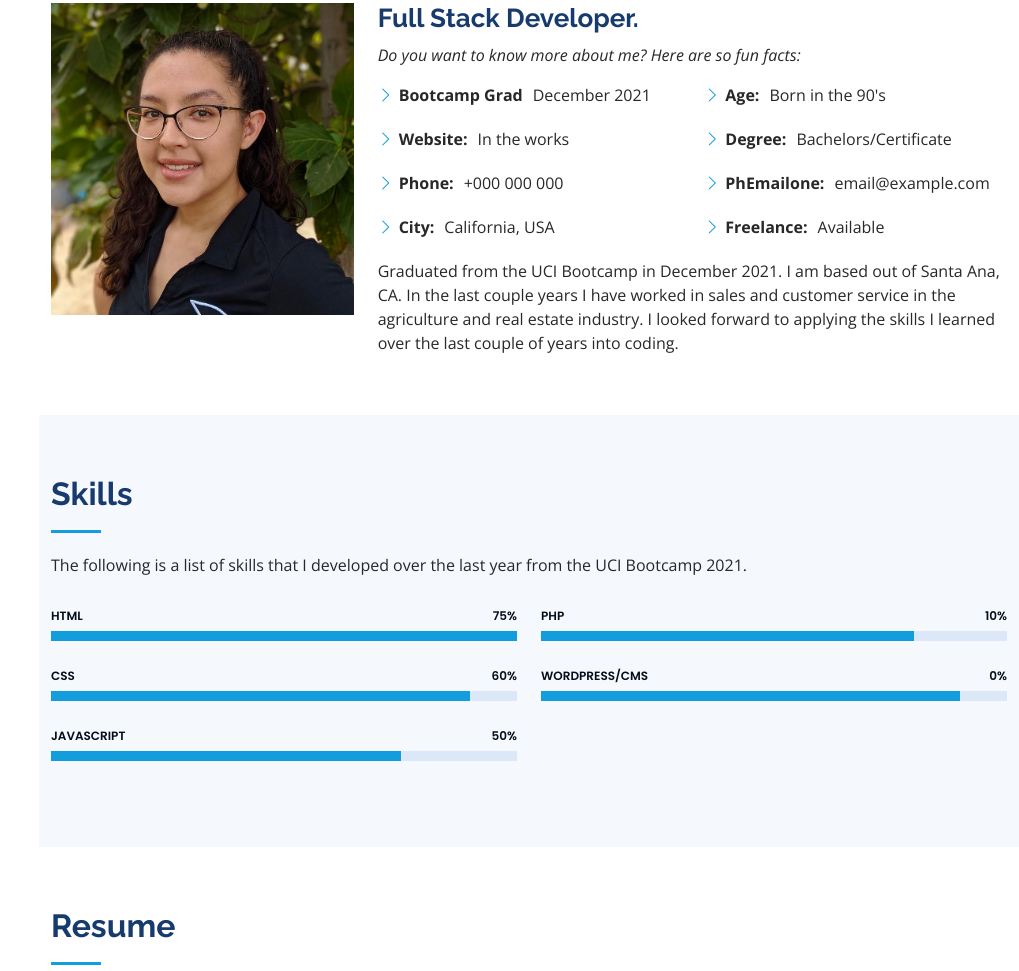
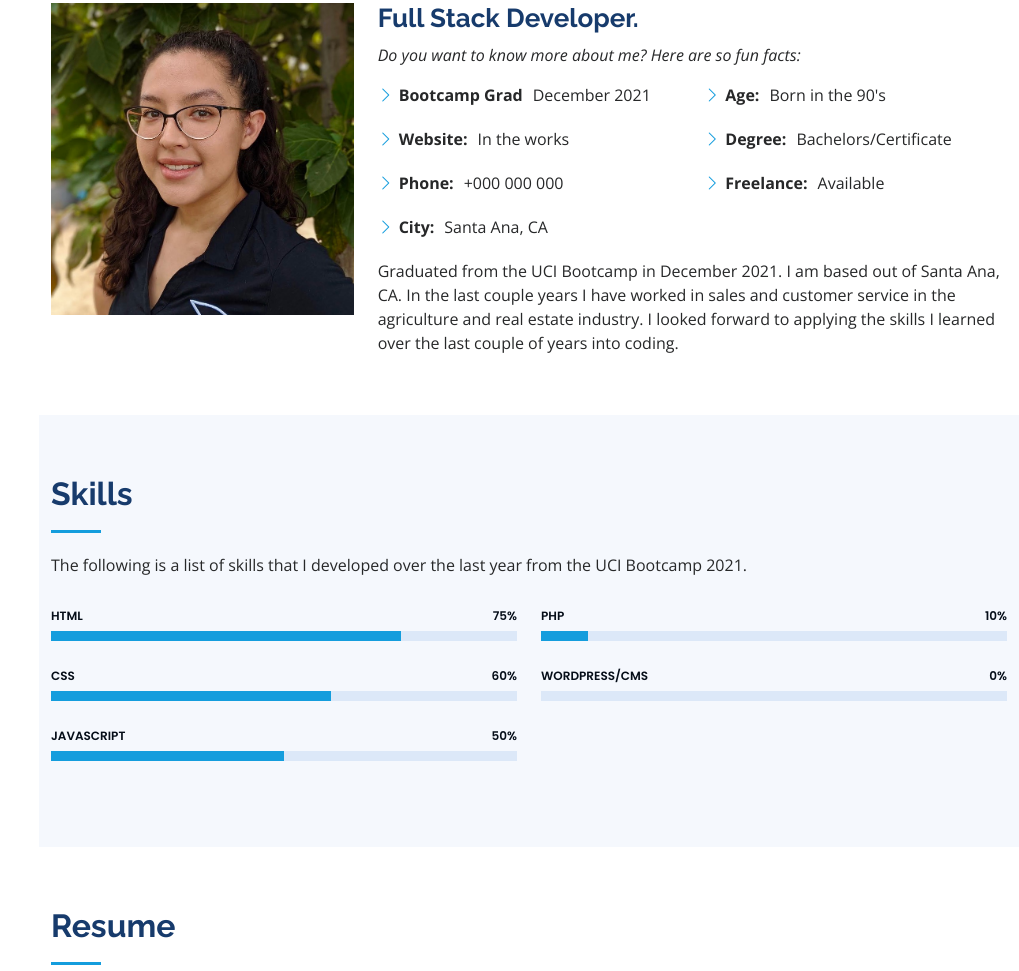
Before and after one commit to Aya-22/webdev-portfolio, a plain HTML site: page index.html in a window 1280 px wide. Shown: the part 1013-1984 px from the top of the page, without its empty margins (261-1280 px from the left). Drawn offline with nearby package versions, Linux system fonts and the light colour scheme.

Commit message:
changed about me and skills

```diff
--- a/index.html
+++ b/index.html
@@ -100,14 +100,14 @@
                   <li><i class="bi bi-chevron-right"></i> <strong>Bootcamp Grad</strong> <span>December 2021</span></li>
                   <li><i class="bi bi-chevron-right"></i> <strong>Website:</strong> <span>In the works</span></li>
                   <li><i class="bi bi-chevron-right"></i> <strong>Phone:</strong> <span>+000 000 000</span></li>
-                  <li><i class="bi bi-chevron-right"></i> <strong>City:</strong> <span>California, USA</span></li>
+                  <li><i class="bi bi-chevron-right"></i> <strong>City:</strong> <span>Santa Ana, CA</span></li>
                 </ul>
               </div>
               <div class="col-lg-6">
                 <ul>
                   <li><i class="bi bi-chevron-right"></i> <strong>Age:</strong> <span>Born in the 90's</span></li>
                   <li><i class="bi bi-chevron-right"></i> <strong>Degree:</strong> <span>Bachelors/Certificate</span></li>
-                  <li><i class="bi bi-chevron-right"></i> <strong>PhEmailone:</strong> <span>email@example.com</span></li>
+                  <!-- <li><i class="bi bi-chevron-right"></i> <strong>PhEmailone:</strong> <span>email@example.com</span></li> -->
                   <li><i class="bi bi-chevron-right"></i> <strong>Freelance:</strong> <span>Available</span></li>
                 </ul>
               </div>
@@ -139,21 +139,21 @@
             <div class="progress">
               <span class="skill">HTML <i class="val">75%</i></span>
               <div class="progress-bar-wrap">
-                <div class="progress-bar" role="progressbar" aria-valuenow="100" aria-valuemin="0" aria-valuemax="100"></div>
+                <div class="progress-bar" role="progressbar" aria-valuenow="75" aria-valuemin="0" aria-valuemax="100"></div>
               </div>
             </div>
 
             <div class="progress">
               <span class="skill">CSS <i class="val">60%</i></span>
               <div class="progress-bar-wrap">
-                <div class="progress-bar" role="progressbar" aria-valuenow="90" aria-valuemin="0" aria-valuemax="100"></div>
+                <div class="progress-bar" role="progressbar" aria-valuenow="60" aria-valuemin="0" aria-valuemax="100"></div>
               </div>
             </div>
 
             <div class="progress">
               <span class="skill">JavaScript <i class="val">50%</i></span>
               <div class="progress-bar-wrap">
-                <div class="progress-bar" role="progressbar" aria-valuenow="75" aria-valuemin="0" aria-valuemax="100"></div>
+                <div class="progress-bar" role="progressbar" aria-valuenow="50" aria-valuemin="0" aria-valuemax="100"></div>
               </div>
             </div>
 
@@ -164,14 +164,14 @@
             <div class="progress">
               <span class="skill">PHP <i class="val">10%</i></span>
               <div class="progress-bar-wrap">
-                <div class="progress-bar" role="progressbar" aria-valuenow="80" aria-valuemin="0" aria-valuemax="100"></div>
+                <div class="progress-bar" role="progressbar" aria-valuenow="10" aria-valuemin="0" aria-valuemax="100"></div>
               </div>
             </div>
 
             <div class="progress">
               <span class="skill">WordPress/CMS <i class="val">0%</i></span>
               <div class="progress-bar-wrap">
-                <div class="progress-bar" role="progressbar" aria-valuenow="90" aria-valuemin="0" aria-valuemax="100"></div>
+                <div class="progress-bar" role="progressbar" aria-valuenow="0" aria-valuemin="0" aria-valuemax="100"></div>
               </div>
             </div>
 
```
